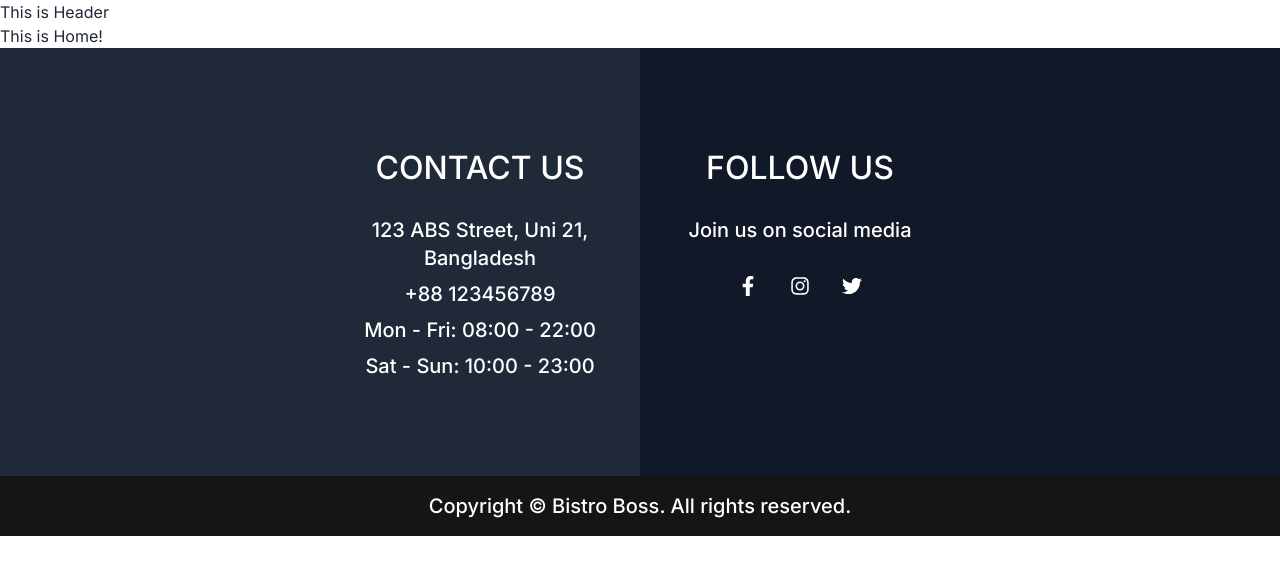
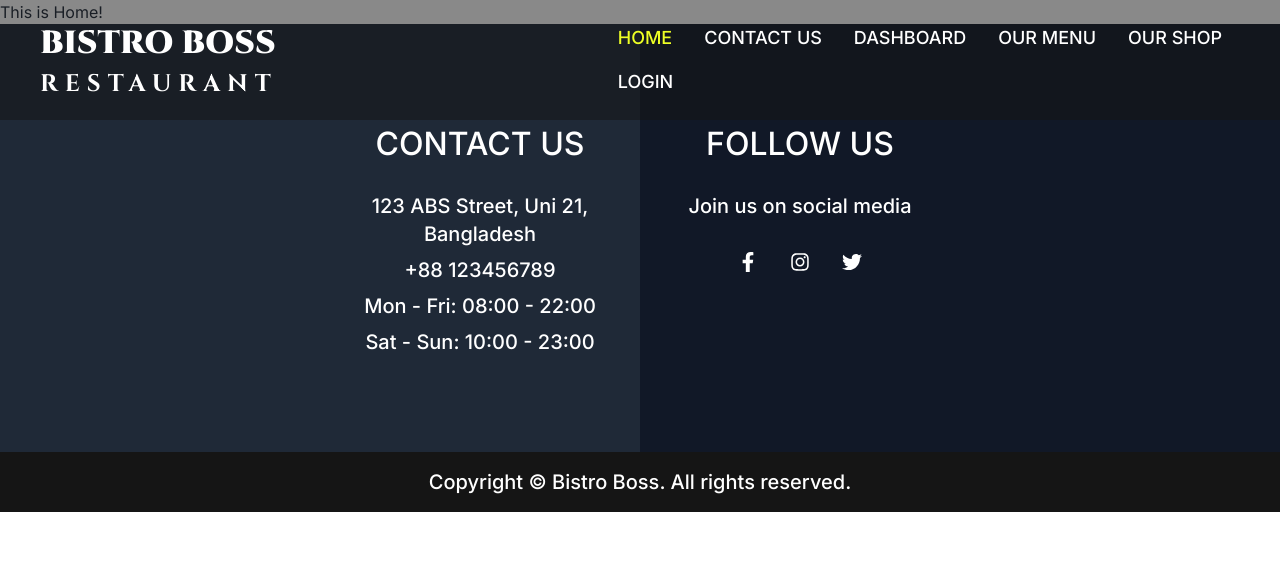
Before and after one commit to rockydey/bistro-boss-phb9-client, a React (Vite) app: page / in a window 1280 px wide. Shown: the top 574 px of the page. Built offline with nearby package versions, Linux system fonts and the light colour scheme.

Commit message:
navbar design complete

```diff
--- a/src/components/Shared/Header/Header.css
+++ b/src/components/Shared/Header/Header.css
@@ -0,0 +1,4 @@
+.active {
+  color: #eeff25 !important;
+  background-color: inherit !important;
+}
--- a/src/components/Shared/Header/Header.jsx
+++ b/src/components/Shared/Header/Header.jsx
@@ -1,9 +1,72 @@
+import { Link, NavLink } from "react-router-dom";
 import "./Header.css";
 
 const Header = () => {
+  const navLinks = (
+    <>
+      <li>
+        <NavLink to='/'>Home</NavLink>
+      </li>
+      <li>
+        <NavLink to='/contact'>Contact Us</NavLink>
+      </li>
+      <li>
+        <NavLink to='/dashboard'>Dashboard</NavLink>
+      </li>
+      <li>
+        <NavLink to='/menu'>Our Menu</NavLink>
+      </li>
+      <li>
+        <NavLink to='/shop'>Our Shop</NavLink>
+      </li>
+      <li>
+        <NavLink to='/login'>Login</NavLink>
+      </li>
+    </>
+  );
+
   return (
-    <div>
-      <h1>This is Header</h1>
+    <div className='bg-[#15151580] fixed top-0 w-full'>
+      <div className='max-w-screen-2xl mx-auto'>
+        <div className='navbar px-0 text-color4'>
+          <div className='navbar-start'>
+            <div className='dropdown'>
+              <div
+                tabIndex={0}
+                role='button'
+                className='btn btn-ghost lg:hidden'>
+                <svg
+                  xmlns='http://www.w3.org/2000/svg'
+                  className='h-5 w-5'
+                  fill='none'
+                  viewBox='0 0 24 24'
+                  stroke='currentColor'>
+                  <path
+                    strokeLinecap='round'
+                    strokeLinejoin='round'
+                    strokeWidth='2'
+                    d='M4 6h16M4 12h8m-8 6h16'
+                  />
+                </svg>
+              </div>
+              <ul
+                tabIndex={0}
+                className='menu menu-sm dropdown-content mt-3 z-[1] p-2 shadow  bg-[#15151580] rounded-box w-52'>
+                {navLinks}
+              </ul>
+            </div>
+            <Link to='/' className='font-cinzel uppercase text-color4 lg:pl-10'>
+              <p className='text-[32px] font-black'>Bistro Boss</p>
+              <p className='text-2xl font-bold tracking-[7px]'>Restaurant</p>
+            </Link>
+          </div>
+          <div className=' hidden lg:flex'>
+            <ul className='menu menu-horizontal text-lg font-medium uppercase'>
+              {navLinks}
+            </ul>
+          </div>
+        </div>
+      </div>
     </div>
   );
 };
--- a/src/index.css
+++ b/src/index.css
@@ -1,5 +1,5 @@
 /* Google Font */
-@import url("https://fonts.googleapis.com/css2?family=Inter:wght@100..900&display=swap");
+@import url("https://fonts.googleapis.com/css2?family=Cinzel:wght@400..900&family=Inter:wght@100..900&display=swap");
 
 /* Tailwind CSS */
 @tailwind base;
--- a/tailwind.config.js
+++ b/tailwind.config.js
@@ -14,9 +14,11 @@ export default {
       color8: "#D0D0D0",
       color9: "#E8E8E8",
       color10: "#F3F3F3",
+      color11: "#BB8506",
     },
     fontFamily: {
       inter: '"Inter", sans-serif',
+      cinzel: '"Cinzel", serif;',
     },
   },
   plugins: [require("daisyui")],
```
